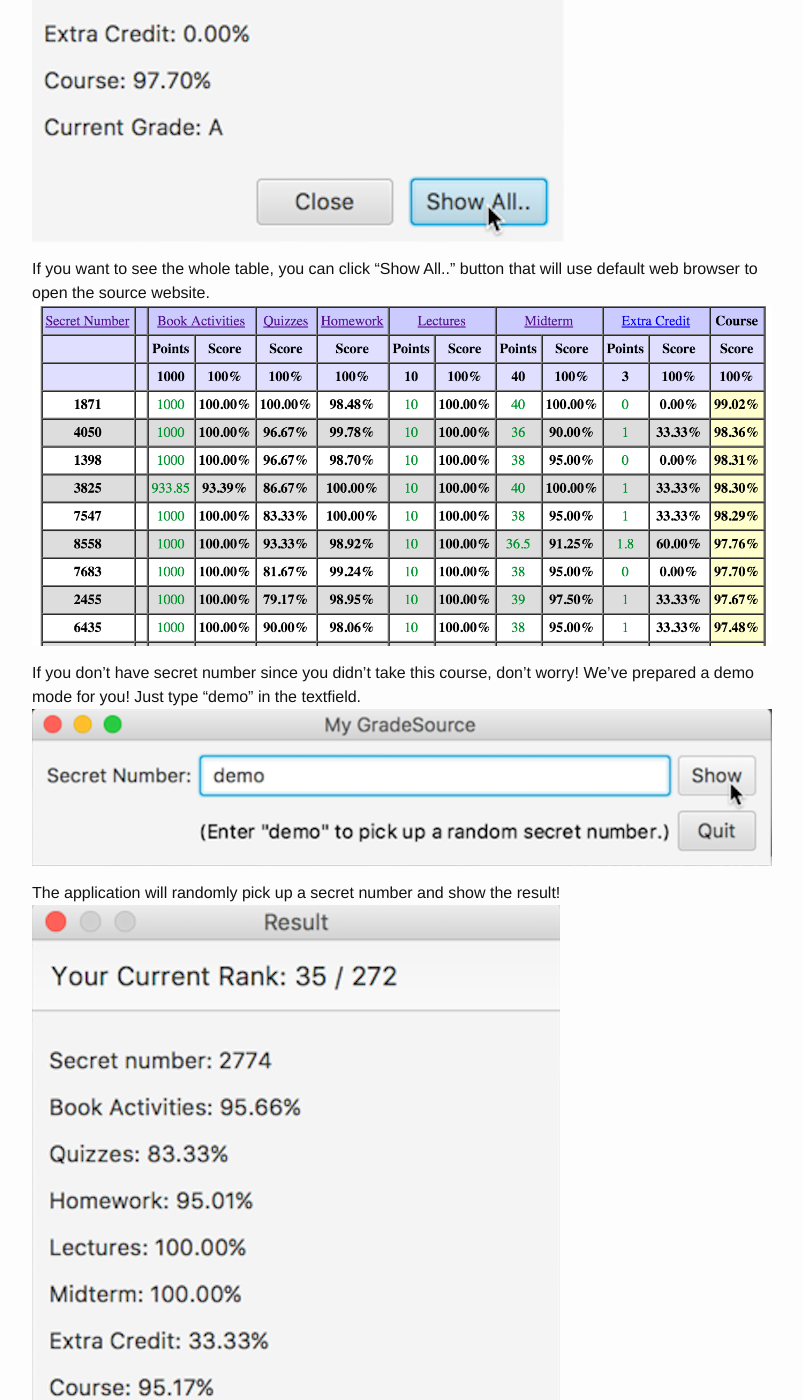
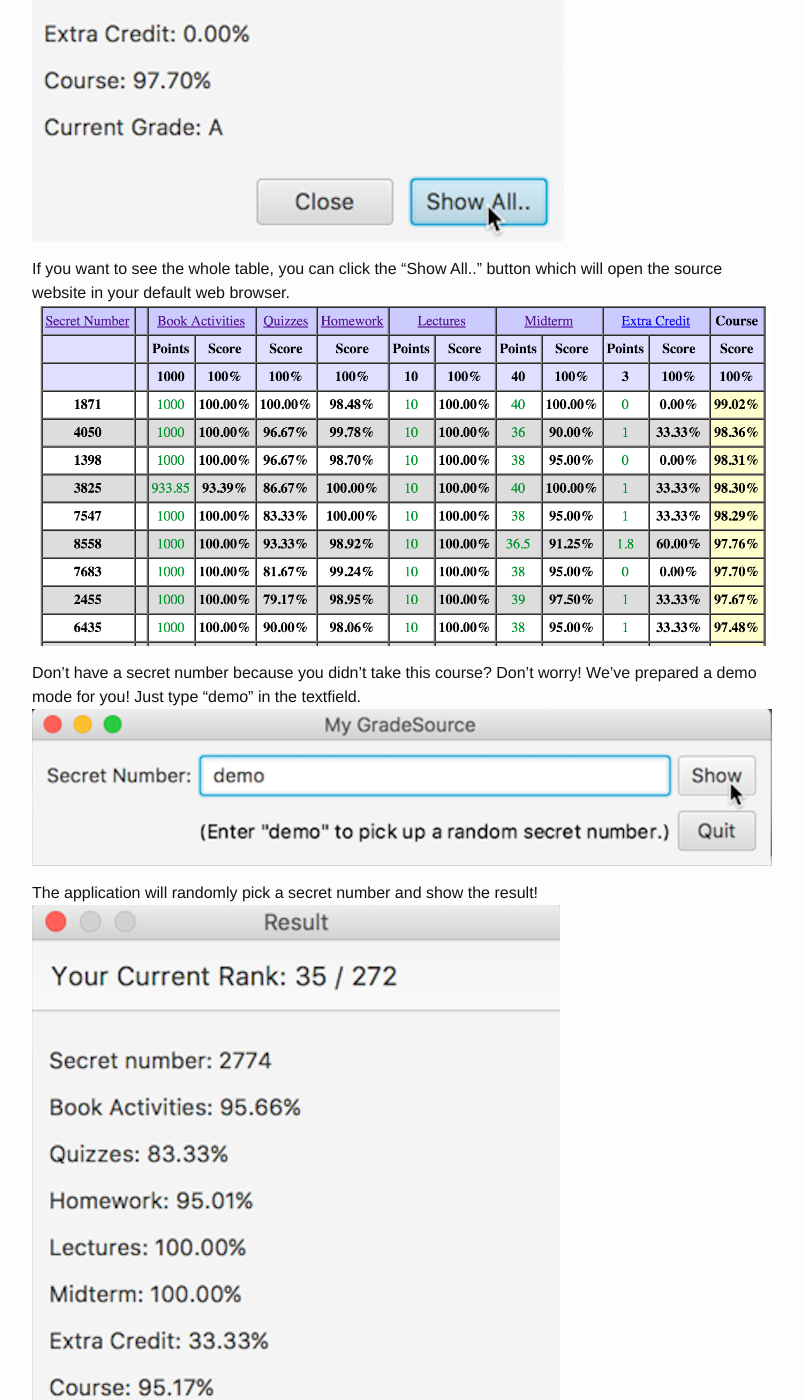
Before and after one commit to MyGradeSource/MyGradeSource.github.io, a Jekyll site: the page built from _posts/2016-03-12-my-gradesource.md, in a window 1280 px wide and 1400 px high, scrolled down 1504 px. Shown: the whole window, without its empty margins (238-1041 px from the left). Built offline with Jekyll 4.4.1, drawn with Linux system fonts in a browser that asks for light colours; some of the changed text lies outside the part shown.

Commit message:
minor changes.

```diff
--- a/_posts/2016-03-12-my-gradesource.md
+++ b/_posts/2016-03-12-my-gradesource.md
@@ -12,10 +12,10 @@ table to find your status of CSE11 course.
 
 (Click [here](https://github.com/mygradesource/mygradesource-app/blob/master/MyGradeSource.jar?raw=true) to download.)
 
-(If you cannot run the app, you need to install Java before you run it.)
+(You need to have Java installed before running this application.)
 ([Link](http://www.oracle.com/technetwork/java/javase/downloads/index.html))
 
-After downloading "My GradeSource", just click it to open.
+After downloading "My GradeSource", click it to open.
 ![](/src/2.png)
 
 And enter your secret number in the textfield...
@@ -24,15 +24,15 @@ And enter your secret number in the textfield...
 There you go! The result just came out!
 ![](/src/4.png)
 
-If you want to see the whole table, you can click "Show All.." button that will use
-default web browser to open the source website.
+If you want to see the whole table, you can click the "Show All.." button which
+will open the source website in your default web browser.
 ![](/src/1.png)
 
-If you don't have secret number since you didn't take this course, don't worry!
-We've prepared a demo mode for you! Just type "demo" in the textfield.
+Don’t have a secret number because you didn't take this course? Don’t worry!
+We’ve prepared a demo mode for you! Just type “demo” in the textfield.
 ![](/src/5.png)
 
-The application will randomly pick up a secret number and show the result!
+The application will randomly pick a secret number and show the result!
 ![](/src/6.png)
 
-That's simple, right? Enjoy our "My GradeSource"!
+It's simple, right? Enjoy our "My GradeSource"!
```
